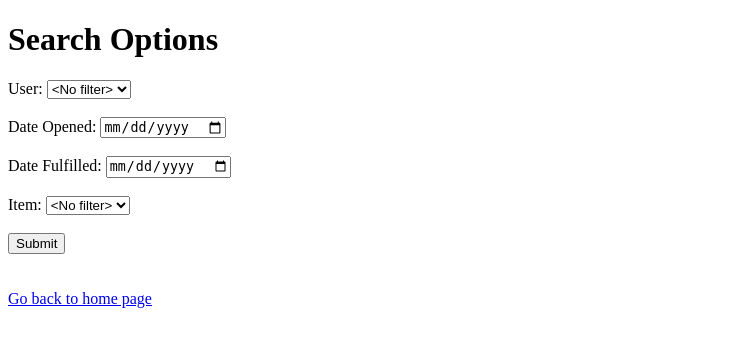
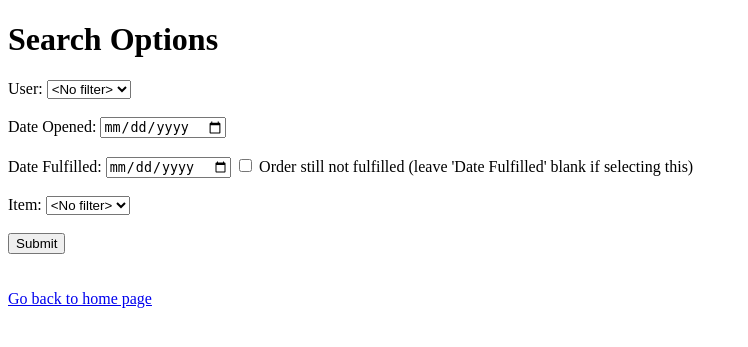
Before and after one commit to HazemMSaleh/Shopping-project, a Flask app: page /viewerform in a window 1280 px wide. Shown: the top 347 px of the page, without its empty margins (0-748 px from the left). Run offline with Flask 2, Linux system fonts and the light colour scheme.

Commit message:
Allowed viewer to filter by open (unfulfilled) orders

```diff
--- a/main.py
+++ b/main.py
@@ -7,7 +7,7 @@ app.secret_key = 'development key'
 
 @app.route('/')
 def login():
-    return render_template('scratch.html')
+    return render_template('homepage.html')
 
 
 @app.route('/viewerform')
@@ -25,7 +25,10 @@ def viewer():
     if date_opened == '':
         date_opened = None
     date_fulfilled = request.form['date_fulfilled']
-    if date_fulfilled == '':
+    order_status = request.form ['order_status']
+    if date_fulfilled == '' and order_status == 'open':
+        date_fulfilled = 'IS NULL'
+    elif date_fulfilled == '':
         date_fulfilled = None
     frequent_item = request.form['frequent_item']
     if frequent_item == 'no_filter':
@@ -44,8 +47,11 @@ def viewer():
         counter = counter + 1
     if date_fulfilled is None:
         date_fulfilled_filter = ''
+    elif date_fulfilled == 'IS NULL':
+        date_fulfilled_filter = 'date_fulfilled ' + date_fulfilled + ' AND '
+        counter = counter + 1
     else:
-        date_fulfilled_filter = 'date fulfilled = ' + date_fulfilled + ' AND '
+        date_fulfilled_filter = 'date_fulfilled = ' + date_fulfilled + ' AND '
         counter = counter + 1
     if frequent_item is None:
         frequent_item_filter = ''
--- a/templates/viewerform.html
+++ b/templates/viewerform.html
@@ -18,6 +18,8 @@
         <br><br>
         <label for="date_fulfilled",>Date Fulfilled:</label>
         <input type="date" id="date_fulfilled" name="date_fulfilled">
+        <input type="checkbox" id="order_status" name = "order_status" value = "open">
+        <label for = "order_status">Order still not fulfilled (leave 'Date Fulfilled' blank if selecting this)</label>
         <br><br>
         <label for="frequent_item",>Item:</label>
         <select name="frequent_item" id = "frequent_item">
```
